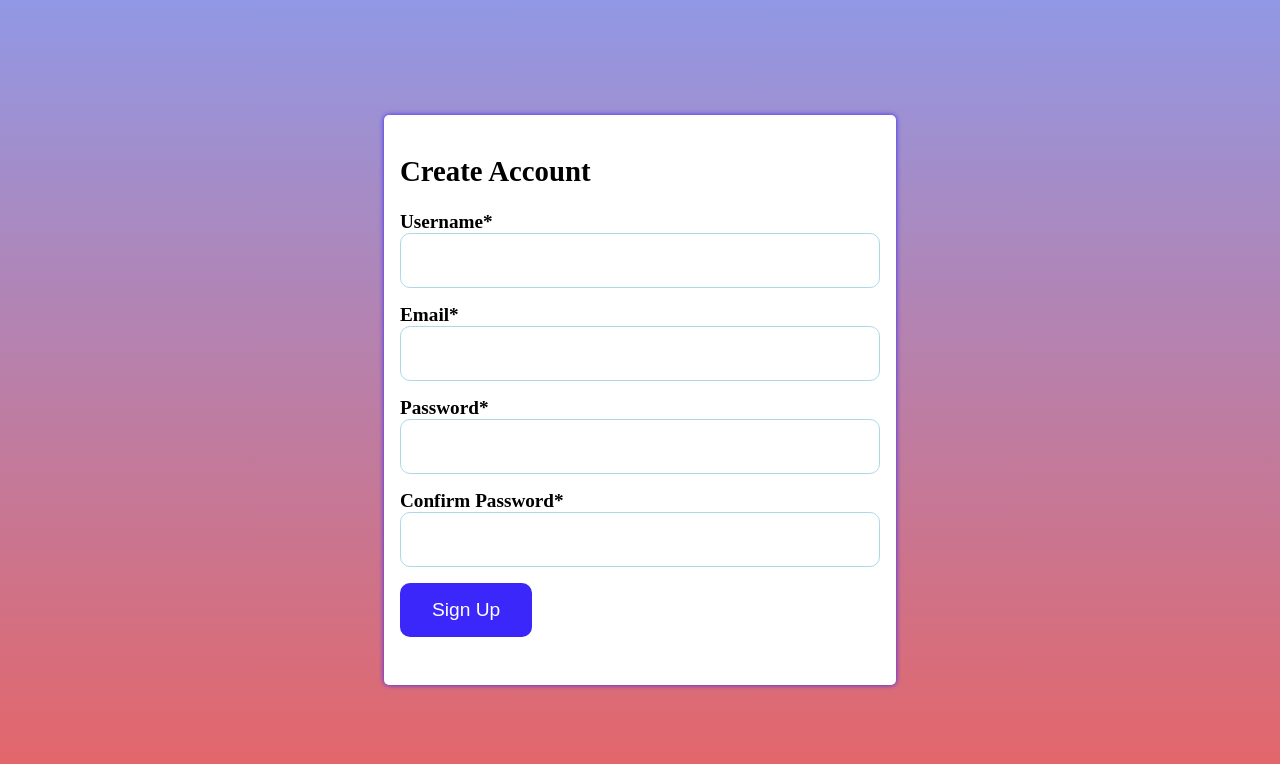
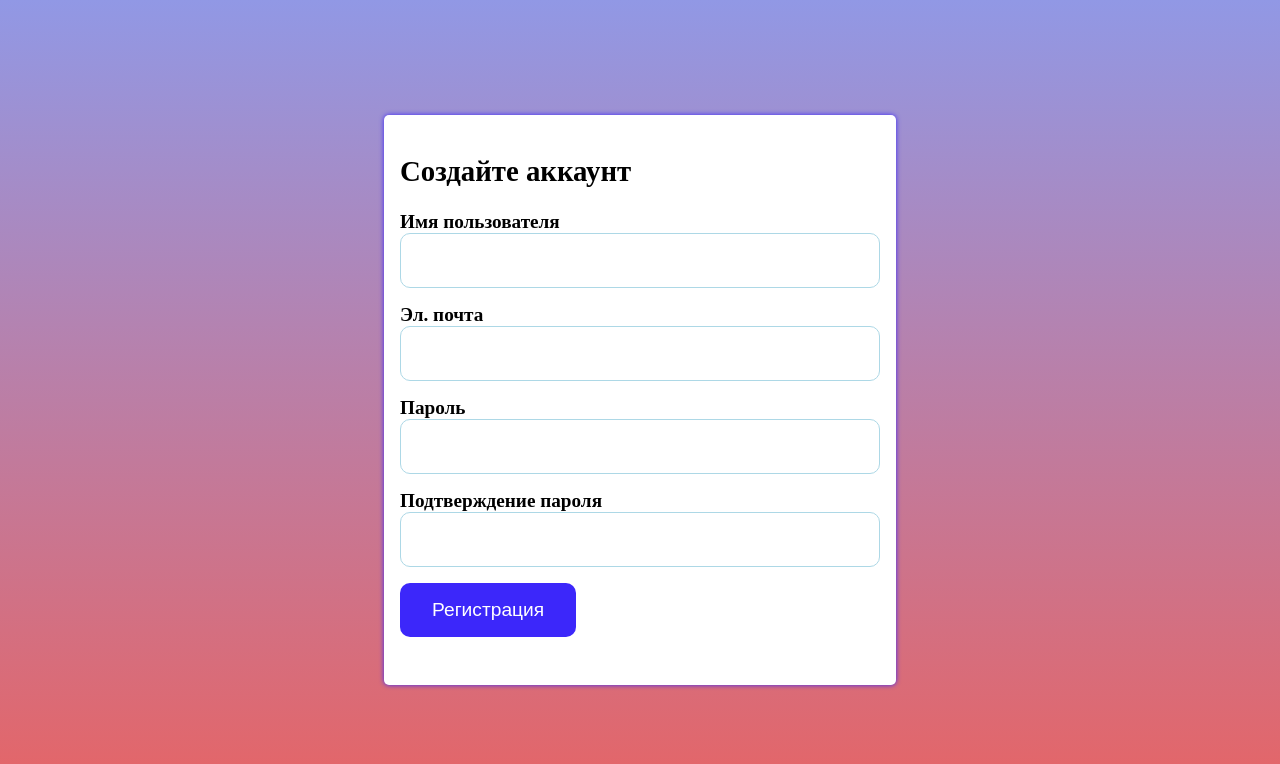
Before and after one commit to Samaelish/signup-form, a React (Vite) app: page / in a window 1280 px wide. Shown: the top 764 px of the page. Built offline with nearby package versions, Linux system fonts and the light colour scheme.

Commit message:
переведен статичный текст на русский

```diff
--- a/src/components/SignUpForm.jsx
+++ b/src/components/SignUpForm.jsx
@@ -55,25 +55,25 @@ function SignUpForm() {
 
   return (
     <div className='signup-form'>
-      <h2>Create Account</h2>
+      <h2>Создайте аккаунт</h2>
       <form onSubmit={handleSubmit}>
         <div className='form-group'>
-          <label>Username*</label>
+          <label>Имя пользователя</label>
           <input type='text' name='username' value={formData.username} onChange={handleChange} required />
           {errors.username && <span className='error'>{errors.username}</span>}
         </div>
         <div className='form-group'>
-          <label>Email*</label>
+          <label>Эл. почта</label>
           <input type='email' name='email' value={formData.email} onChange={handleChange} required />
           {errors.email && <span className='error'>{errors.email}</span>}
         </div>
         <div className='form-group'>
-          <label>Password*</label>
+          <label>Пароль</label>
           <input type='password' name='password' value={formData.password} onChange={handleChange} required />
           {errors.password && <span className='error'>{errors.password}</span>}
         </div>
         <div className='form-group'>
-          <label>Confirm Password*</label>
+          <label>Подтверждение пароля</label>
           <input
             type='password'
             name='confirmPassword'
@@ -83,7 +83,7 @@ function SignUpForm() {
           />
           {errors.confirmPassword && <span className='error'>{errors.confirmPassword}</span>}
         </div>
-        <button type='submit'>Sign Up</button>
+        <button type='submit'>Регистрация</button>
       </form>
     </div>
   )
```
